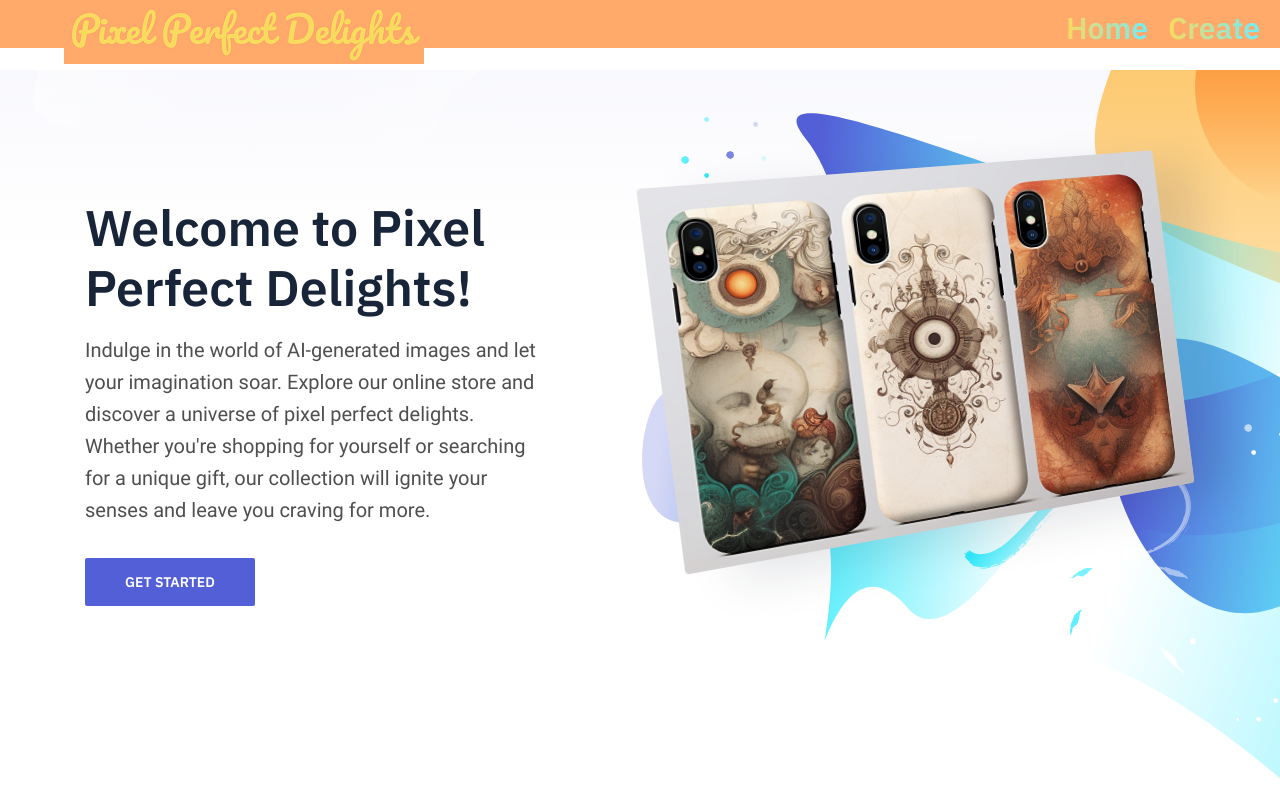
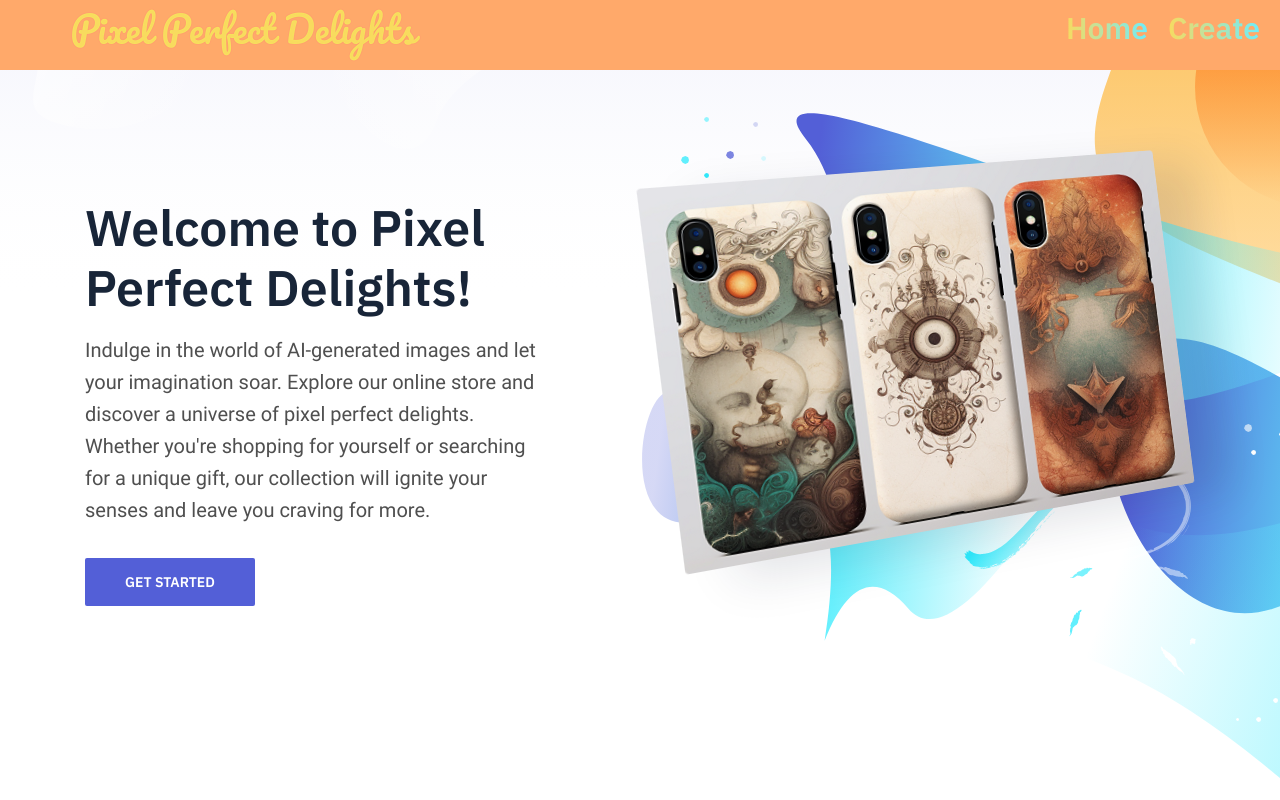
Before and after one commit to Rhett-Williams/personalised-cards-frontend, a React (Create React App) app: page / in a window 1280 px wide. Shown: the top 800 px of the page. Built offline with nearby package versions, Linux system fonts and the light colour scheme; no server answers.

Commit message:
Update App.css

```diff
--- a/src/App.css
+++ b/src/App.css
@@ -547,7 +547,7 @@ img[src=""] {
   position: fixed;
   width: 100%;
   height: 6vh;
-  minHeight: 70px;
+  min-height: 70px;
   background-color: #ffa96a;
   z-index: 10;
 }
```
